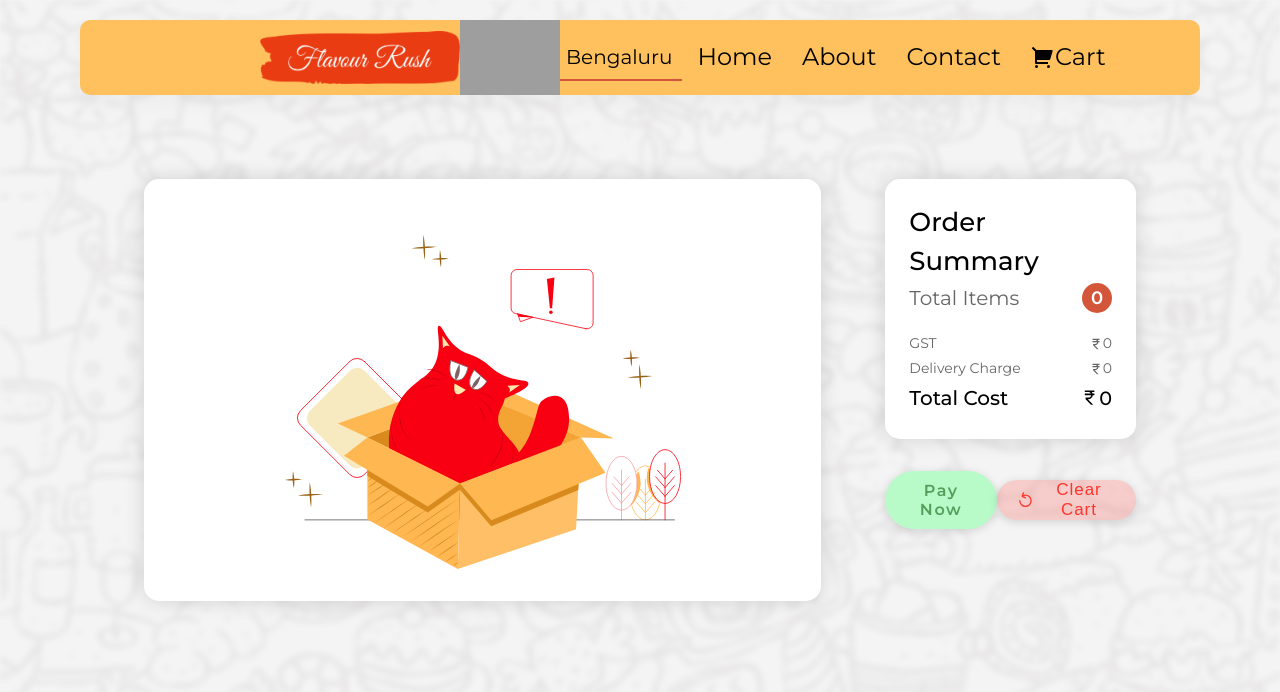
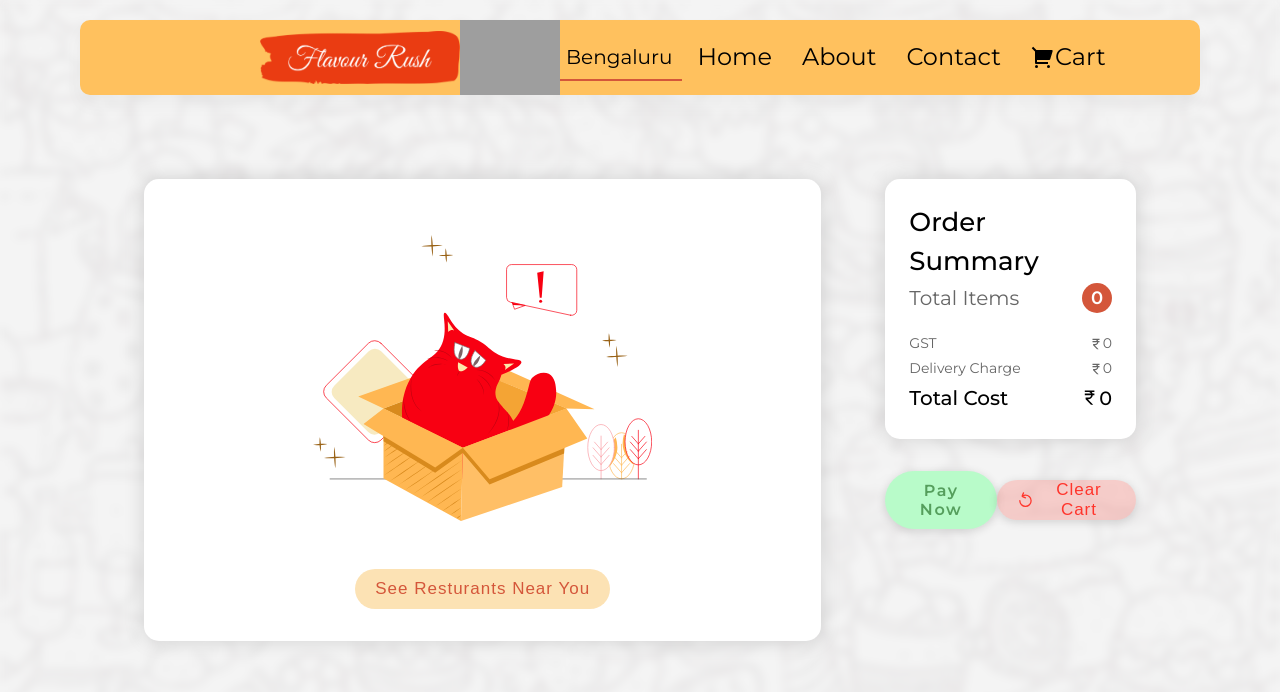
Before and after one commit to cyrus303/FlavourRush, a React (Vite) app: page /cart in a window 1280 px wide. Shown: the top 692 px of the page. Built offline with nearby package versions, Linux system fonts and the light colour scheme; grey boxes are pictures that could not be loaded; some icons are missing.

Commit message:
added back to home page button

```diff
--- a/src/App.css
+++ b/src/App.css
@@ -40,5 +40,5 @@ a{
  height: 100%;
  z-index: -20;
  background-repeat: repeat;
- filter: brightness(500%) opacity(.15) blur(3px);
+ filter: brightness(500%) opacity(.15) blur(5px);
 }
--- a/src/components/Body/ResturantBody.jsx
+++ b/src/components/Body/ResturantBody.jsx
@@ -42,12 +42,15 @@ function Body() {
     setLoading(false);
   };
 
+  console.log('filtred Resturants', filtredResturants);
+
   const fetchData = async () => {
     const response = await fetch(
       `https://corsproxy.io/?https://www.swiggy.com/dapi/restaurants/list/v5?lat=${cordinates.lat}&lng=${cordinates.lng}&is-seo-homepage-enabled=true&page_type=DESKTOP_WEB_LISTING`
     );
     const jsonData = await response.json();
     setStateVariable(jsonData);
+    console.log('JsonData', jsonData);
   };
 
   switch (appLocation) {
--- a/src/components/Cart/Cart.css
+++ b/src/components/Cart/Cart.css
@@ -15,13 +15,11 @@
   background-color: #fff;
   border-radius: 15px;
   box-shadow: 0 0 20px 1px rgba(0, 0, 0, 0.13);
-  /* width: 10%; */
 }
 
 .item-cart > div:last-child{
   border: none;
   margin-bottom: 0;
-
 }
 
 .order-summary{
@@ -65,7 +63,7 @@
 }
 
 .cart-item-container{
-  margin: 1rem 0 1rem 0 ;
+  margin-top: 1rem;
   padding-bottom: 1rem;
   border-bottom: 2px solid #66666626;
   display: flex;
@@ -325,7 +323,6 @@
   display: flex;
   justify-content: space-between;
   align-items: center;
-
 }
 
 .empty{
@@ -333,9 +330,11 @@
   justify-content: center;
   align-items: center;
   padding: 2rem;
+  flex-direction: column;
+  gap: 3rem;
 }
 .empty > img{
-  width: 70%;
+  width: 60%;
 }
 
 .gst-container{
@@ -410,3 +409,38 @@ width: 200px;
   border: none;
   margin: 0 0.5rem;
 }
+
+/* button back to home page */
+
+.btn-back {
+  display: flex;
+  justify-content: center;
+  align-items: center;
+  padding: 20px 20px;
+  height: 36px;
+  border: none;
+  background: #f9c05e76;
+  border-radius: 20px;
+  cursor: pointer;
+
+}
+
+.lable-back {
+  line-height: 20px;
+  font-size: 17px;
+  color: #D4563A;
+  font-family: sans-serif;
+  letter-spacing: 1px;
+}
+
+.btn-back > svg {
+filter: grayscale(100%);
+}
+
+.btn-back:hover {
+  background:#f9c05ec1
+}
+
+.btn-back:hover .svg-icon {
+  animation: spin 2s linear infinite;
+}
--- a/src/components/Cart/Cart.jsx
+++ b/src/components/Cart/Cart.jsx
@@ -4,6 +4,7 @@ import {useContext} from 'react';
 import {CartContext} from '../../Context/CartContext';
 import cartIsEmpty from '../../assets/cart-is-empty.svg';
 import {MdCurrencyRupee} from 'react-icons/md';
+import {Link} from 'react-router-dom';
 import './Cart.css';
 
 const Cart = () => {
@@ -39,6 +40,13 @@ const Cart = () => {
         ) : (
           <div className="empty">
             <img src={cartIsEmpty} alt="veg logo" />
+            <button className="btn-back">
+              <Link to={'/'}>
+                <span className="lable-back">
+                  See Resturants Near You
+                </span>
+              </Link>
+            </button>
           </div>
         )}
       </div>
```
